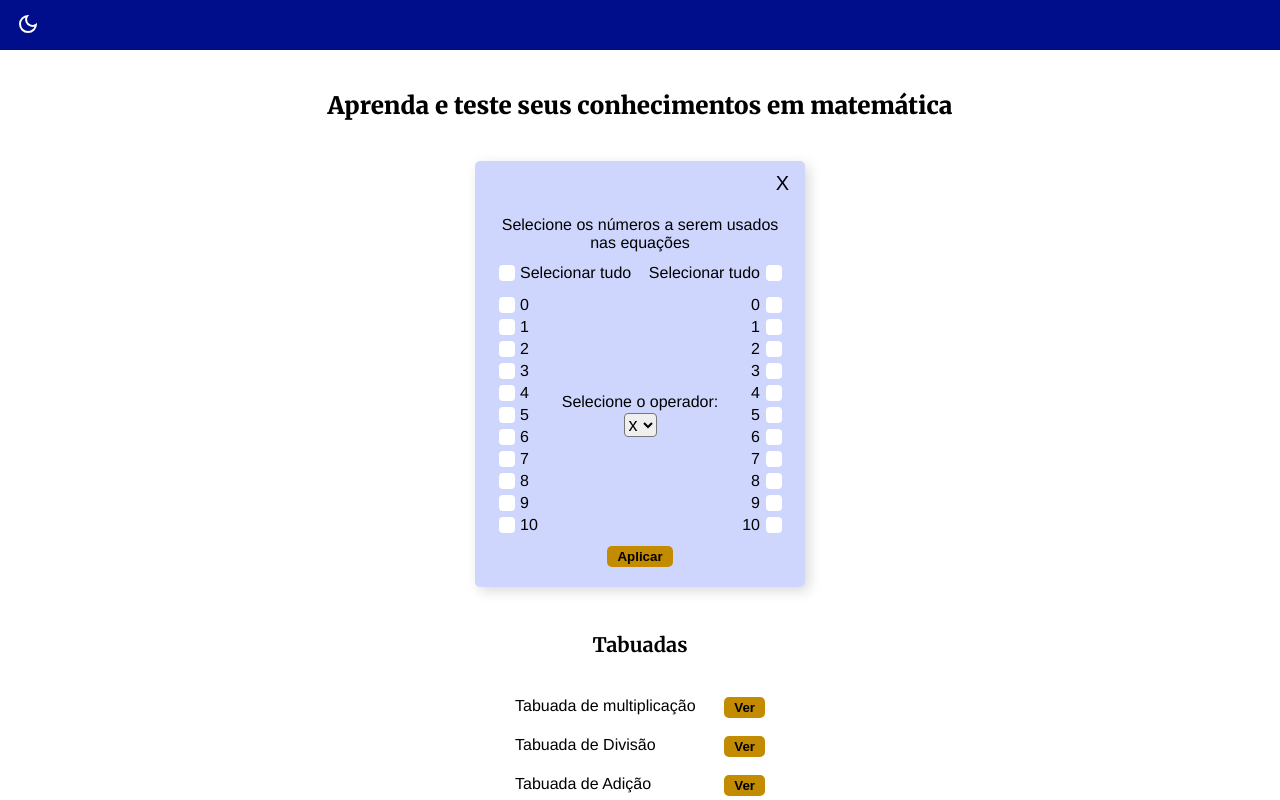
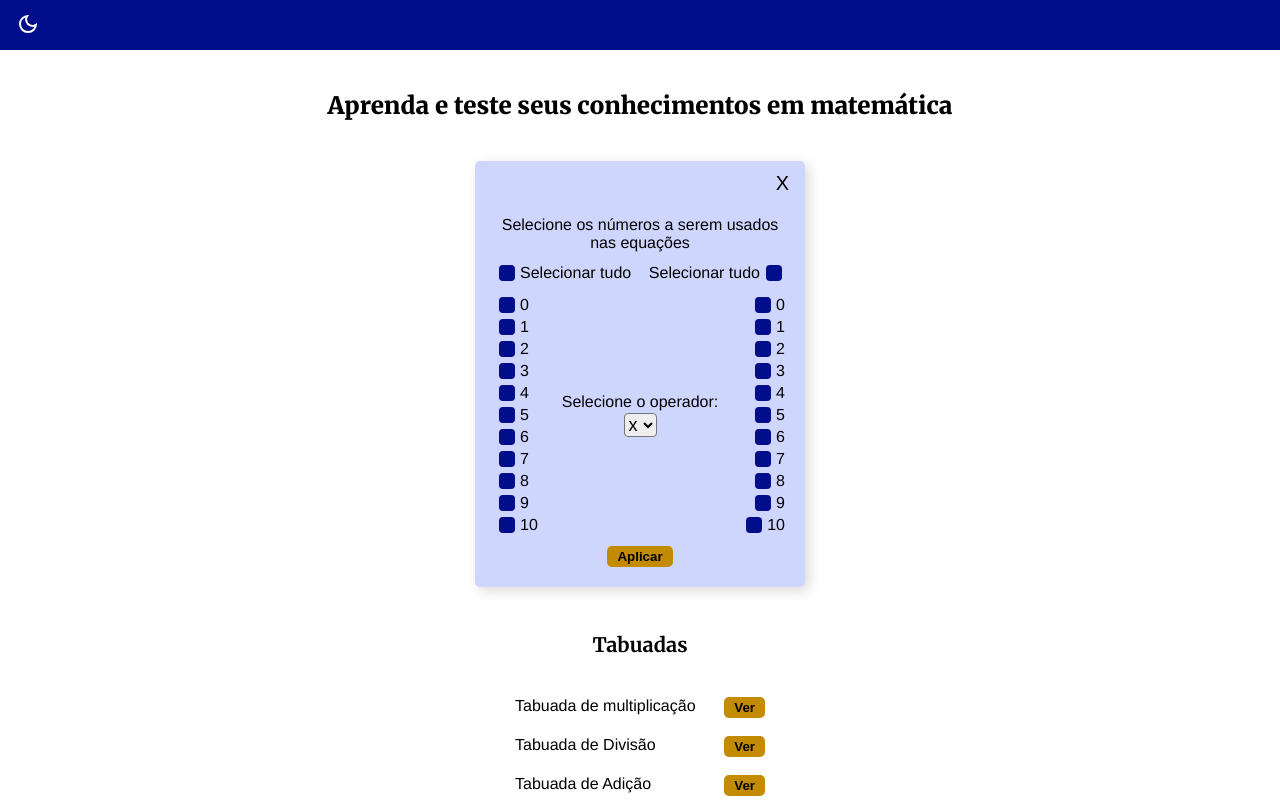
Before and after one commit to matheushnunes/projeto-tabuada, a React (Create React App) app: page / in a window 1280 px wide. Shown: the top 800 px of the page. Built offline with nearby package versions, Linux system fonts and the light colour scheme; a web font is replaced by a local one.

Commit message:
Começando a adicionar funcionalidades js.

```diff
--- a/src/components/home.js
+++ b/src/components/home.js
@@ -67,27 +67,142 @@ export default function Home() {
   }
 
   function EquationSetings () {
+    // Botões que selecionam ou desselecionam todos os números
+    const [selectAll1, setSelectAll1] = useState(true)
+    const [selectAll2, setSelectAll2] = useState(true)
+
+    let allSelected = true
+
+    // Números da esquerda:
+    const [numbers1, setNumbers1] = useState([
+      {number: 0, selected: true},
+      {number: 1, selected: true},
+      {number: 2, selected: true},
+      {number: 3, selected: true},
+      {number: 4, selected: true},
+      {number: 5, selected: true},
+      {number: 6, selected: true},
+      {number: 7, selected: true},
+      {number: 8, selected: true},
+      {number: 9, selected: true},
+      {number: 10, selected: true},
+    ])
+
+    // Números da direita
+    const [numbers2, setNumbers2] = useState([
+      {number: 0, selected: true},
+      {number: 1, selected: true},
+      {number: 2, selected: true},
+      {number: 3, selected: true},
+      {number: 4, selected: true},
+      {number: 5, selected: true},
+      {number: 6, selected: true},
+      {number: 7, selected: true},
+      {number: 8, selected: true},
+      {number: 9, selected: true},
+      {number: 10, selected: true},
+    ])
+
+    // Função que seleciona e desseleciona os inputs das 2 colunas
+    function handleChangeSelectAll (id) {
+      if (id === 'first') {
+        setSelectAll1(!selectAll1)
+        setNumbers1(numbers1.map(n => {
+          return(
+            {
+              number: n.number,
+              selected: !selectAll1
+            }
+          )
+        }))
+      } else {
+        setSelectAll2(!selectAll2)
+        setNumbers2(numbers2.map(n => {
+          return(
+            {
+              number: n.number,
+              selected: !selectAll2
+            }
+          )
+        }))
+      }
+    }
+
+    function handleChangeNumber (colum, number) {
+      if (colum === "first") {
+        setNumbers1(numbers1.map(n => {
+          if (n.number === number) {
+            return (
+              {number: n.number, selected: !n.selected}
+            )
+          } else {
+            return (
+              {...n}
+            )
+          }
+        }))
+
+        numbers1.forEach(n => {
+          if (n.selected) {
+            allSelected = true
+          } else {
+            allSelected = false
+          }
+        })
+        setSelectAll1(allSelected)
+      } else {
+        setNumbers2(numbers2.map(n => {
+          if (n.number === number) {
+            return (
+              {number: n.number, selected: !n.selected}
+            )
+          } else {
+            return (
+              {...n}
+            )
+          }
+        }))
+      }
+    }
+
     return (
       <form className='equationSetings'>
         <p>Selecione os números a serem usados nas equações</p>
         <div className='container_select_all'>
           <label htmlFor="selectAllfirst">
-            <input type='checkbox' id='selectAllfirst' />
+            <input
+              type='checkbox'
+              id='selectAllfirst'
+              checked={selectAll1}
+              onChange={() => {handleChangeSelectAll('first')}}
+            />
             <span>Selecionar tudo</span>
           </label>
           <label htmlFor="selectAllLast">
             <span>Selecionar tudo</span>
-            <input type='checkbox' id="selectAllLast" />
+            <input
+              type='checkbox'
+              id="selectAllLast"
+              checked={selectAll2}
+              onChange={() => {handleChangeSelectAll('last')}}
+            />
           </label>
         </div>
         <div className='container_select_numbers'>
           <div className='select_numbers' id='select_number1'>
-            {[...Array(11).keys()].map(c => (
-              <label key={c} htmlFor={"checkbox1_"+c}>
-                <input type='checkbox' id={"checkbox1_"+c}/>
-                <span>{c}</span>
-              </label>
-            ))}
+            {numbers1.map(c => {
+              return (
+                <label key={"n1"+c.number} htmlFor={"checkbox1_"+c.number}>
+                  <input
+                    type='checkbox'
+                    id={"checkbox1_"+c.number}
+                    checked={c.selected}
+                    onChange={() => {handleChangeNumber("first",c.number)}}
+                  />
+                  <span>{c.number}</span>
+                </label>
+              )
+            })}
           </div>
           <label htmlFor='select_operator' className='container_select_operator'>
             Selecione o operador:
@@ -99,12 +214,19 @@ export default function Home() {
             </select>
           </label>
           <div className='select_numbers' id='select_number2'>
-            {[...Array(11).keys()].map(c => (
-              <label key={c} htmlFor={"checkbox2_"+c}>
-                <span>{c}</span>
-                <input type='checkbox' id={"checkbox2_"+c}/>
-              </label>
-            ))}
+            {numbers2.map(c => {
+              return (
+                <label key={"n2"+c.number} htmlFor={"checkbox2_"+c.number}>
+                  <input
+                    type='checkbox'
+                    id={"checkbox2_"+c.number}
+                    checked={c.selected}
+                    onChange={() => {handleChangeNumber("last",c.number)}}
+                  />
+                  <span>{c.number}</span>
+                </label>
+              )
+            })}
           </div>
         </div>
         <button className='btn btn1 btn_apply'>Aplicar</button>
```
